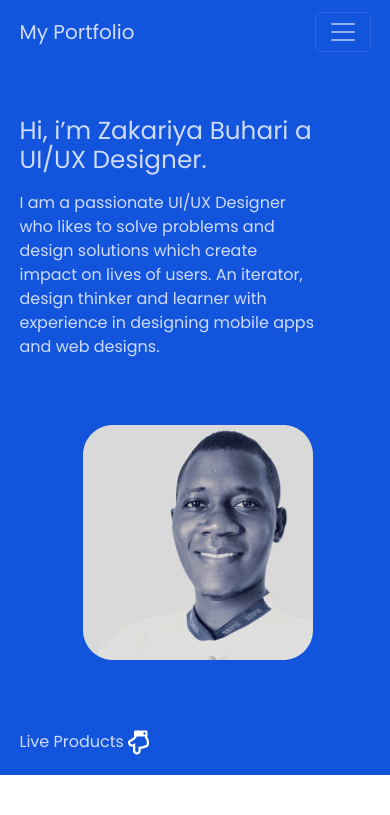
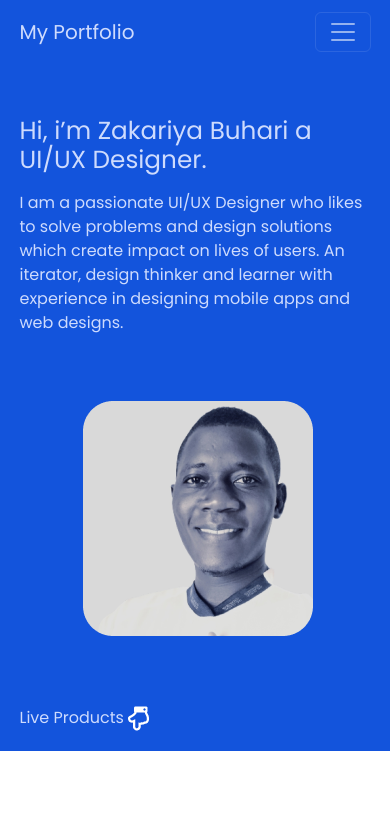
Before and after one commit to Nmesoma-solomon-peter/zakariya, a React (Vite) app: page / in a window 390 px wide. Shown: the top 815 px of the page. Built offline with nearby package versions, Linux system fonts and the light colour scheme.

Commit message:
modified mobile view

```diff
--- a/src/components/Section1.css
+++ b/src/components/Section1.css
@@ -14,13 +14,15 @@
 
 @media (max-width:1028px) {
     .header_p{
-        width:295px;
+        width:100%;
     }
     .img{
         margin-left: 18%;
         /* margin: auto; */
         margin-bottom:20%;
         margin-top: -40px;
+        /* width: 300px; */
+        object-fit: contain;
     }
     /* .imgclass{
         justify-content: center;
```
